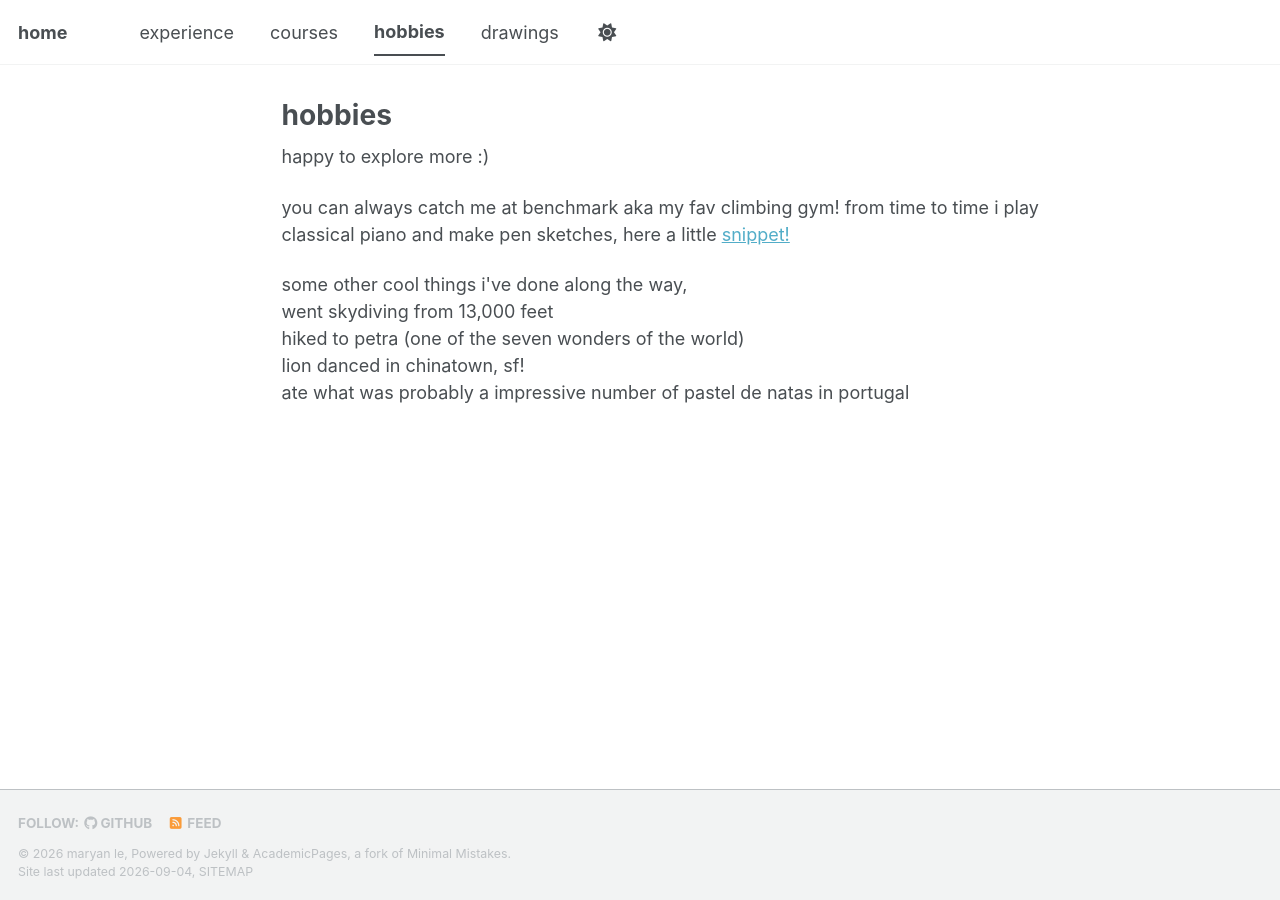
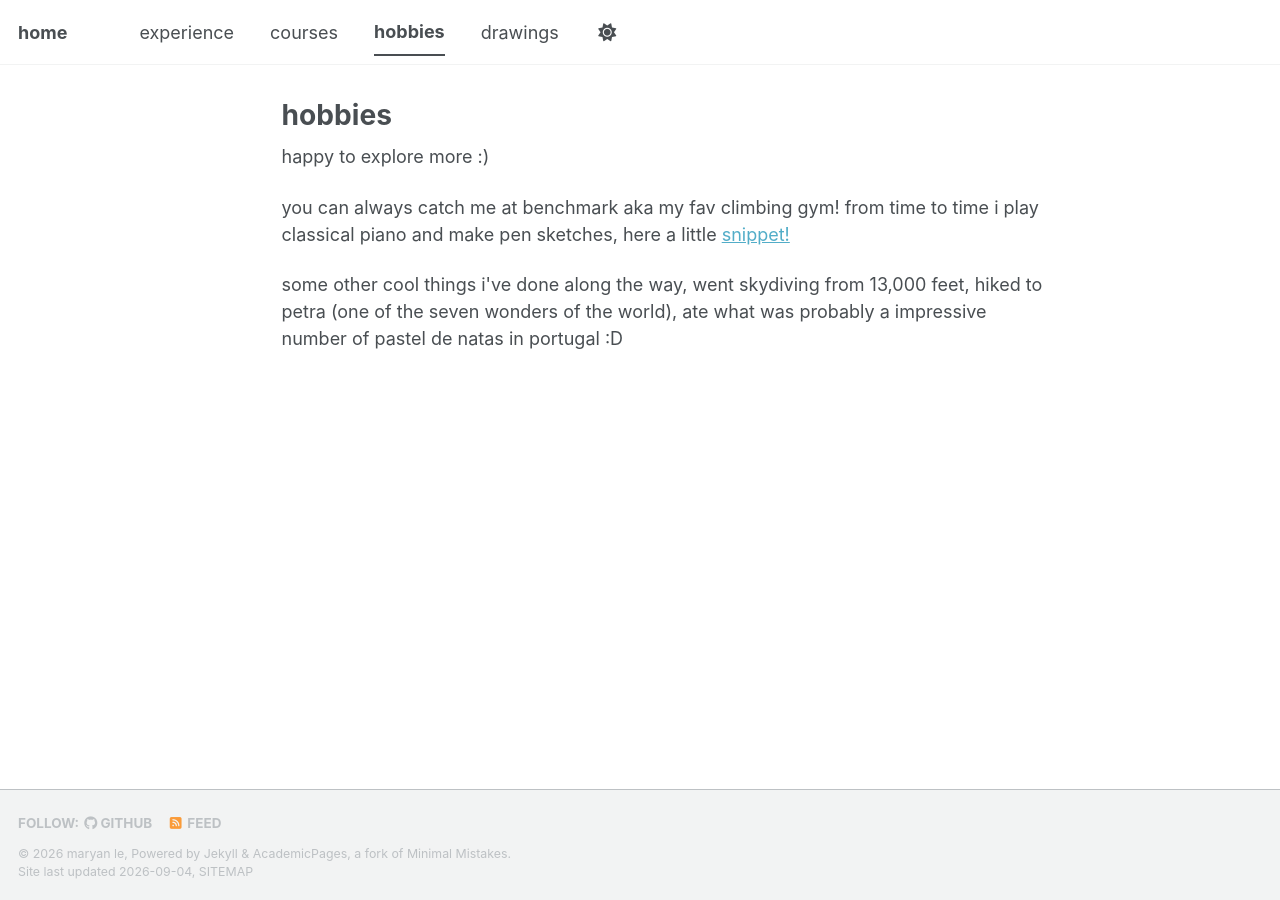
Before and after one commit to lemaryan/lemaryan.github.io, a Jekyll site: the page built from _pages/hobbies.html, in a window 1280 px wide. Built offline with Jekyll 4.4.1, drawn with Linux system fonts in a browser that asks for light colours; a style sheet for code colours, icons or effects is not loaded.

Commit message:
Update hobbies.html

```diff
--- a/_pages/hobbies.html
+++ b/_pages/hobbies.html
@@ -13,9 +13,8 @@ you can always catch me at benchmark aka my fav climbing gym! from time to time
 </p>
 
 <p>
-some other cool things i've done along the way,<br>
-went skydiving from 13,000 feet<br>
-hiked to petra (one of the seven wonders of the world)<br>
-lion danced in chinatown, sf!<br>
-ate what was probably a impressive number of pastel de natas in portugal
+some other cool things i've done along the way,
+went skydiving from 13,000 feet,
+hiked to petra (one of the seven wonders of the world),
+ate what was probably a impressive number of pastel de natas in portugal :D
 </p>
```
